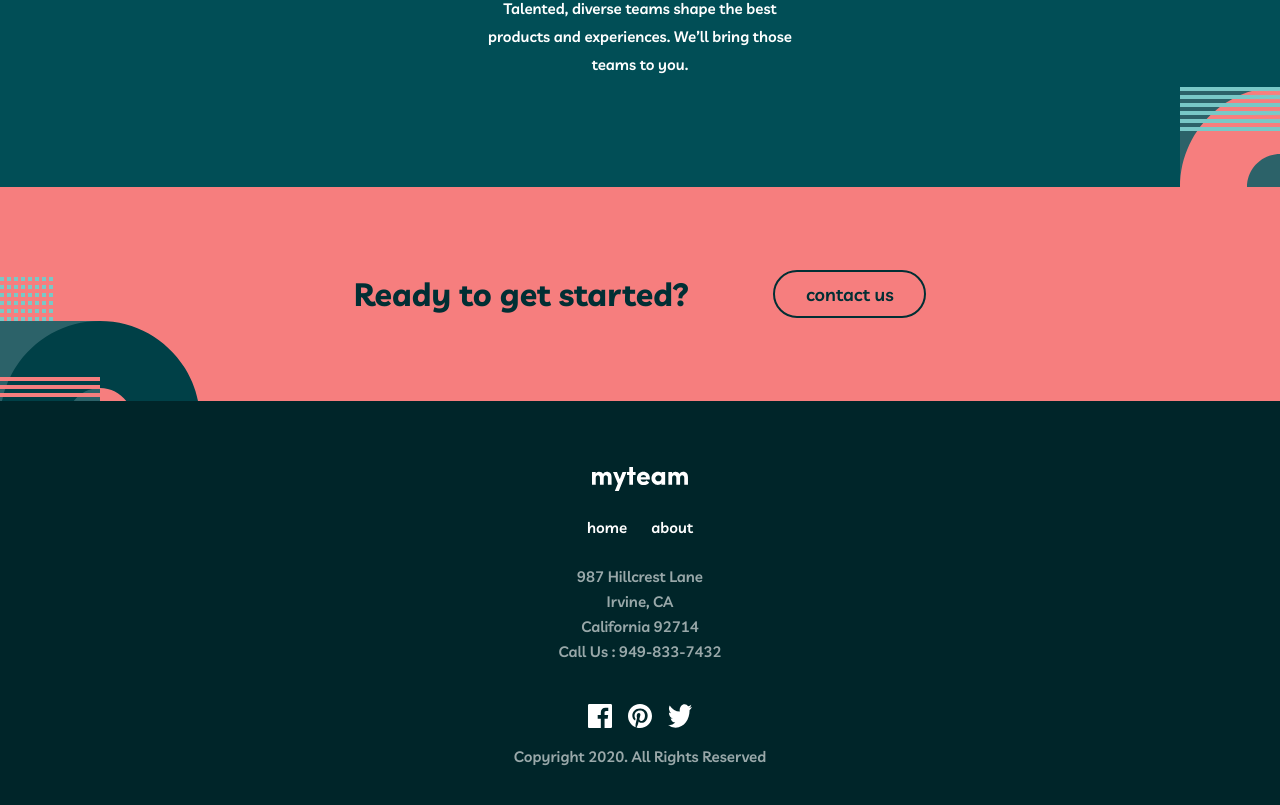
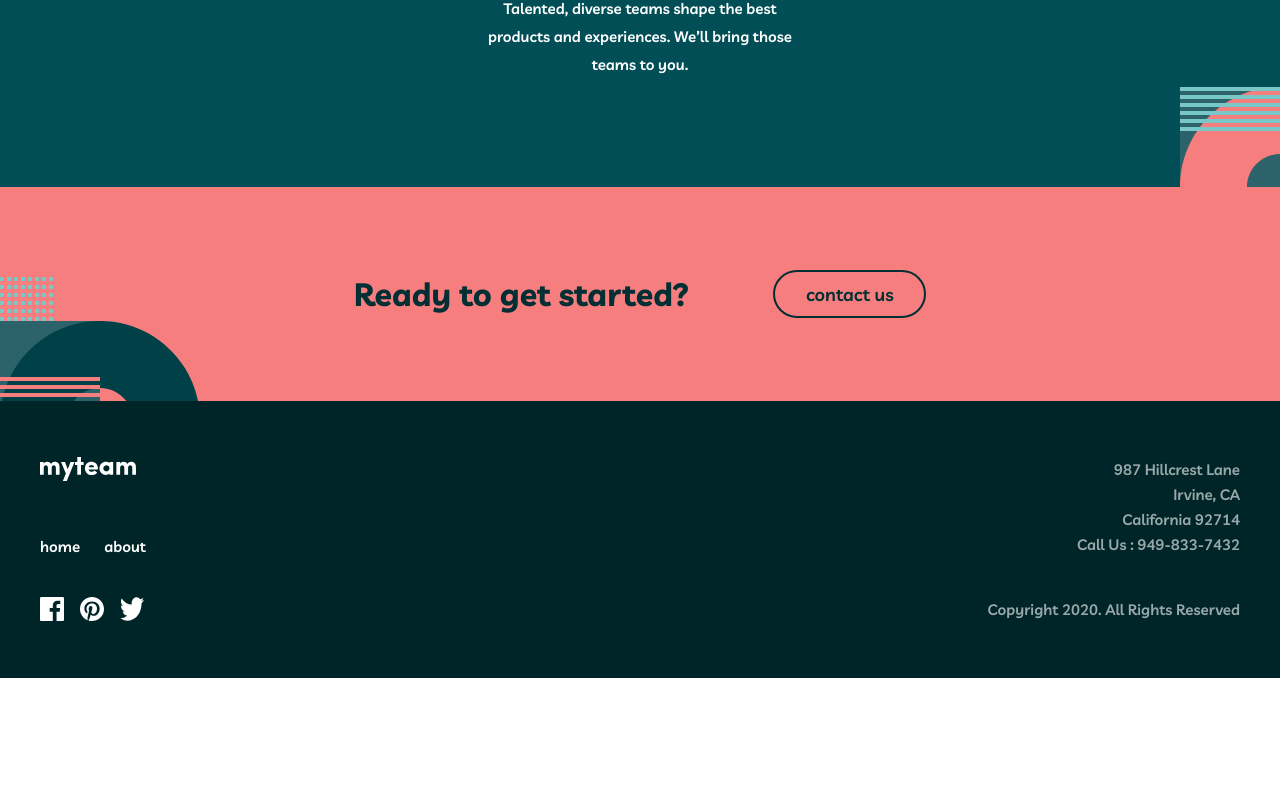
Before and after one commit to JiMare/myteam, a React (Vite) app: page /about in a window 1280 px wide. Shown: the part 397-1202 px from the top of the page. After the commit the page ends 1075 px from the top, so only its background shows below. Built offline with nearby package versions, Linux system fonts and the light colour scheme.

Commit message:
footer responsive

```diff
--- a/src/components/Footer.tsx
+++ b/src/components/Footer.tsx
@@ -4,32 +4,34 @@ import { ParagraphSmall } from "./ui/Typography";
 
 export const Footer: React.FC = () => {
   return (
-    <footer className="bg-dark-green px-[24px] pt-[66px] pb-[64px] text-center">
+    <footer className="bg-dark-green px-[24px] pt-[66px] pb-[64px] text-center md:px-[40px] md:py-[56px] md:relative xl:px-[165px] xl:py-[48px] xl:h-[196px]">
       <img
         src="./assets/logo.svg"
         alt="logo-mnyteam"
-        className="h-[24px] mx-auto mb-[24px]"
+        className="h-[24px] mx-auto mb-[24px] md:absolute xl:h-[40px]"
       />
-      <div className="flex justify-center gap-[24px] mb-[24px]">
-        <Link to="/">
+      <div className="flex justify-center gap-[24px] mb-[24px] md:absolute md:top-[133px] xl:top-[113px] xl:gap-[40px]">
+        <Link to="/" className="z-10">
           <ParagraphSmall>home</ParagraphSmall>
         </Link>
-        <Link to="/about">
+        <Link to="/about" className="z-10">
           <ParagraphSmall>about</ParagraphSmall>
         </Link>
       </div>
-      <div className="opacity-60 mb-[40px]">
+      <div className="opacity-60 mb-[40px] md:text-right xl:text-left xl:ml-[285px]">
         <ParagraphSmall>987 Hillcrest Lane</ParagraphSmall>
         <ParagraphSmall>Irvine, CA</ParagraphSmall>
         <ParagraphSmall>California 92714</ParagraphSmall>
         <ParagraphSmall>Call Us : 949-833-7432</ParagraphSmall>
       </div>
-      <div className="flex justify-center gap-[16px] mb-[16px]">
+      <div className="flex justify-center gap-[16px] mb-[16px] md:absolute xl:top-[48px] xl:right-[165px]">
         <img src="./assets/icon-facebook.svg" alt="facebook-icon" />
         <img src="./assets/icon-pinterest.svg" alt="pinterest-icon" />
         <img src="./assets/icon-twitter.svg" alt="tiwtter-icon" />
       </div>
-      <ParagraphSmall className="opacity-60">Copyright 2020. All Rights Reserved</ParagraphSmall>
+      <ParagraphSmall className="opacity-60 md:text-right xl:absolute xl:top-[123px] xl:right-[165px]">
+        Copyright 2020. All Rights Reserved
+      </ParagraphSmall>
     </footer>
   );
 };
```
